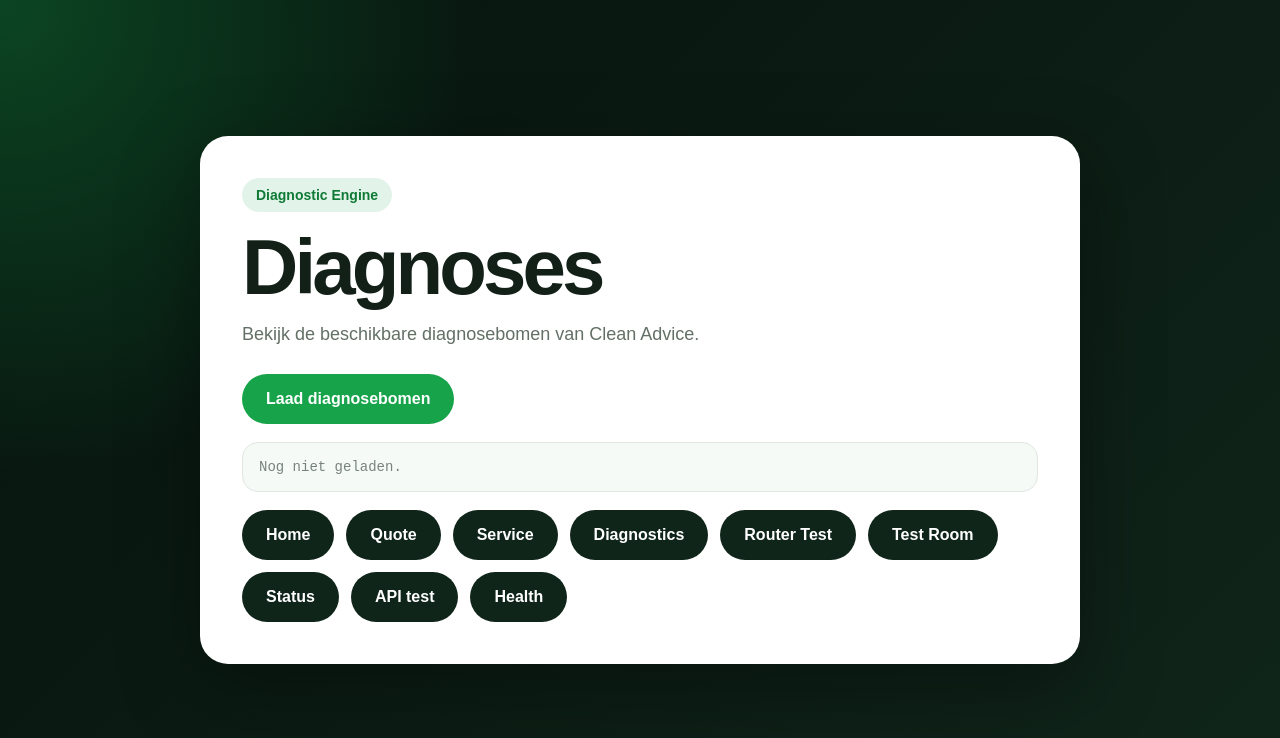
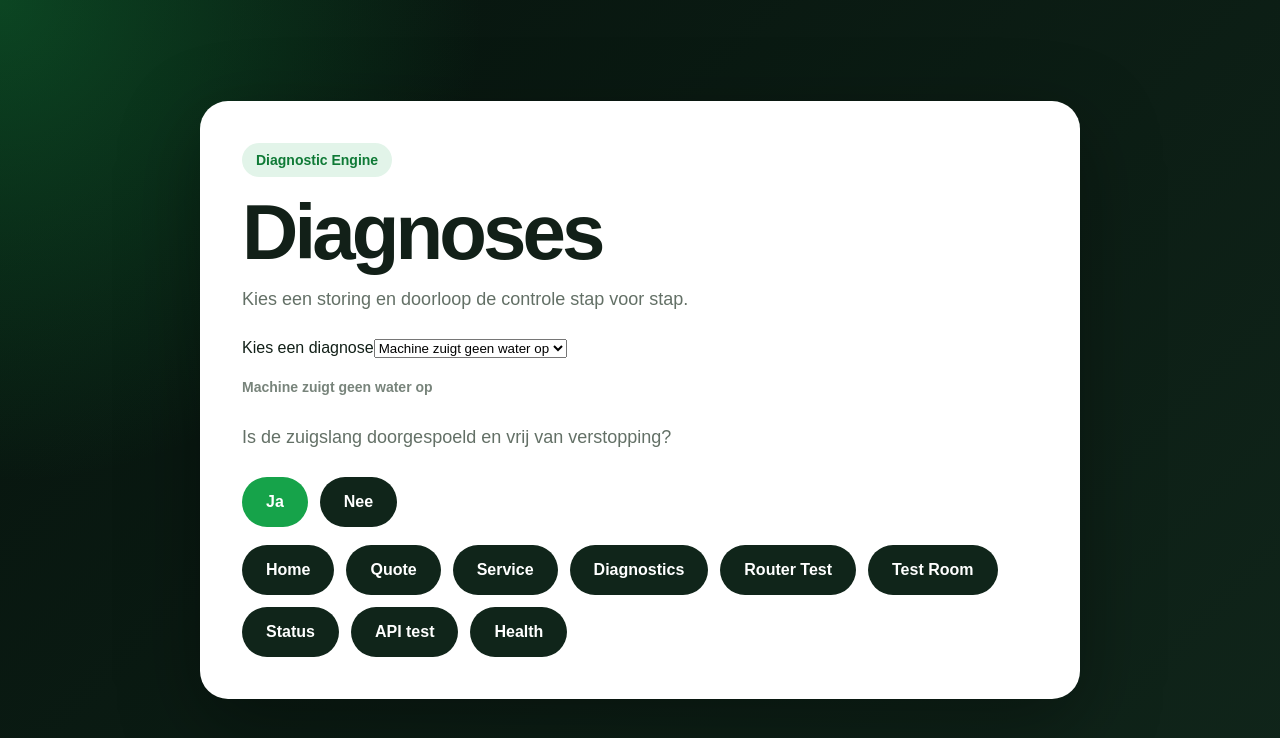
Before and after one commit to SoundBeatz/CleanAdvice-Live, a Next.js app: page /diagnostics in a window 1280 px wide. Shown: the top 738 px of the page. Built offline with nearby package versions, Linux system fonts and the light colour scheme.

Commit message:
Use interactive diagnostic runner

```diff
--- a/app/diagnostics/page.jsx
+++ b/app/diagnostics/page.jsx
@@ -1,5 +1,5 @@
 import MvpNavigation from '../../components/MvpNavigation';
-import DiagnosticsList from '../../components/DiagnosticsList';
+import DiagnosticRunner from '../../components/DiagnosticRunner';
 
 export default function DiagnosticsPage() {
   return (
@@ -7,8 +7,8 @@ export default function DiagnosticsPage() {
       <section className="panel">
         <div className="badge">Diagnostic Engine</div>
         <h1>Diagnoses</h1>
-        <p>Bekijk de beschikbare diagnosebomen van Clean Advice.</p>
-        <DiagnosticsList />
+        <p>Kies een storing en doorloop de controle stap voor stap.</p>
+        <DiagnosticRunner />
         <MvpNavigation />
       </section>
     </main>
```
